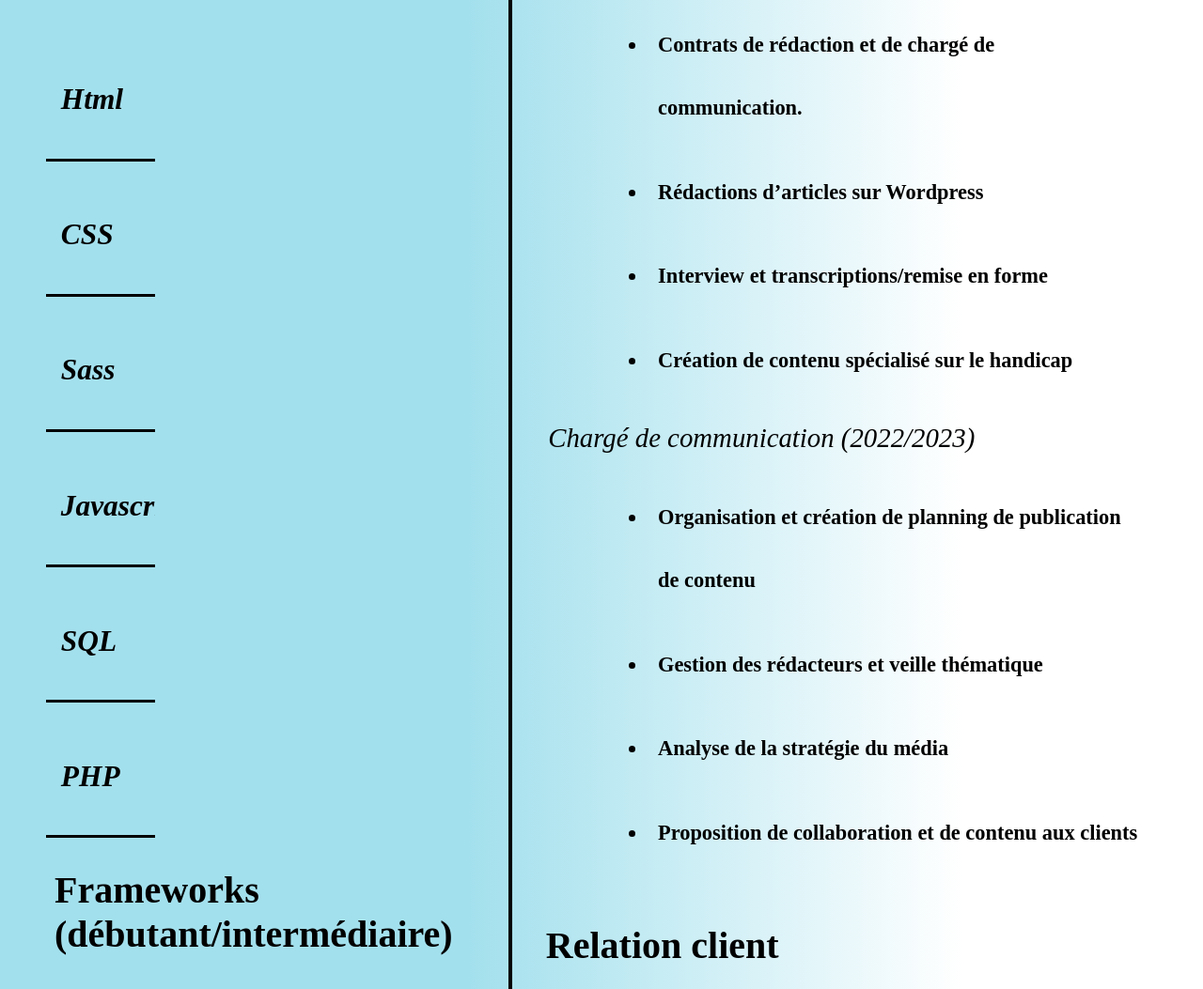
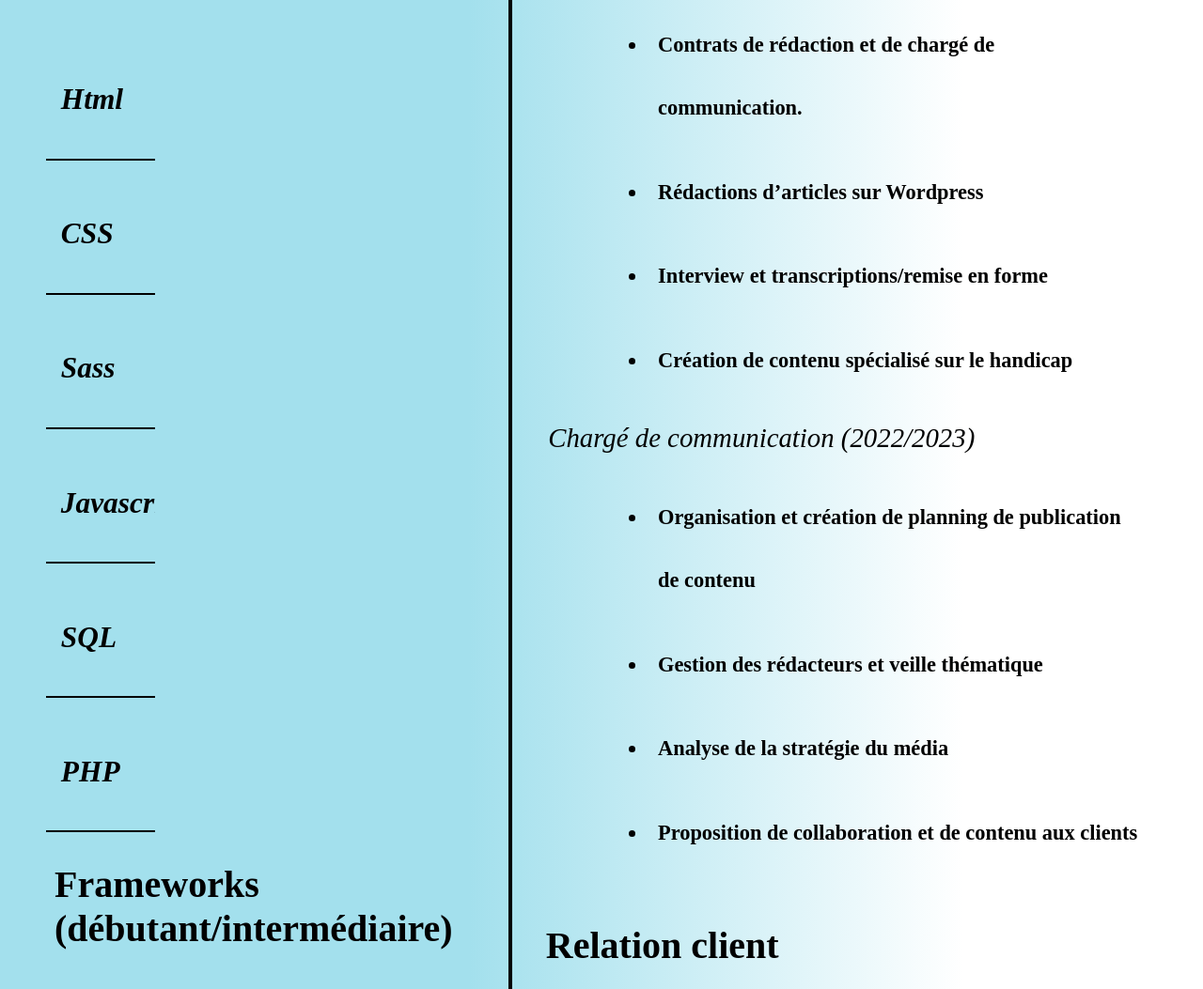
Before and after one commit to Remy-Ansar/CV_Remy_Ansar.github.io, a plain HTML site: page index.html in a window 1280 px wide. Shown: the part 1804-2857 px from the top of the page at 94% size. Drawn offline with Linux system fonts and the light colour scheme; a script that the page names is missing; a web font is replaced by a local one.

Commit message:
change border size

```diff
--- a/cv_stylesheet.css
+++ b/cv_stylesheet.css
@@ -469,7 +469,7 @@ footer {
     }
 
     .jauge {
-        border-bottom: solid 3px black;
+        border-bottom: solid 2px black;
         list-style: none;
         width: 25%;
         margin-top: 0.5em;
```
